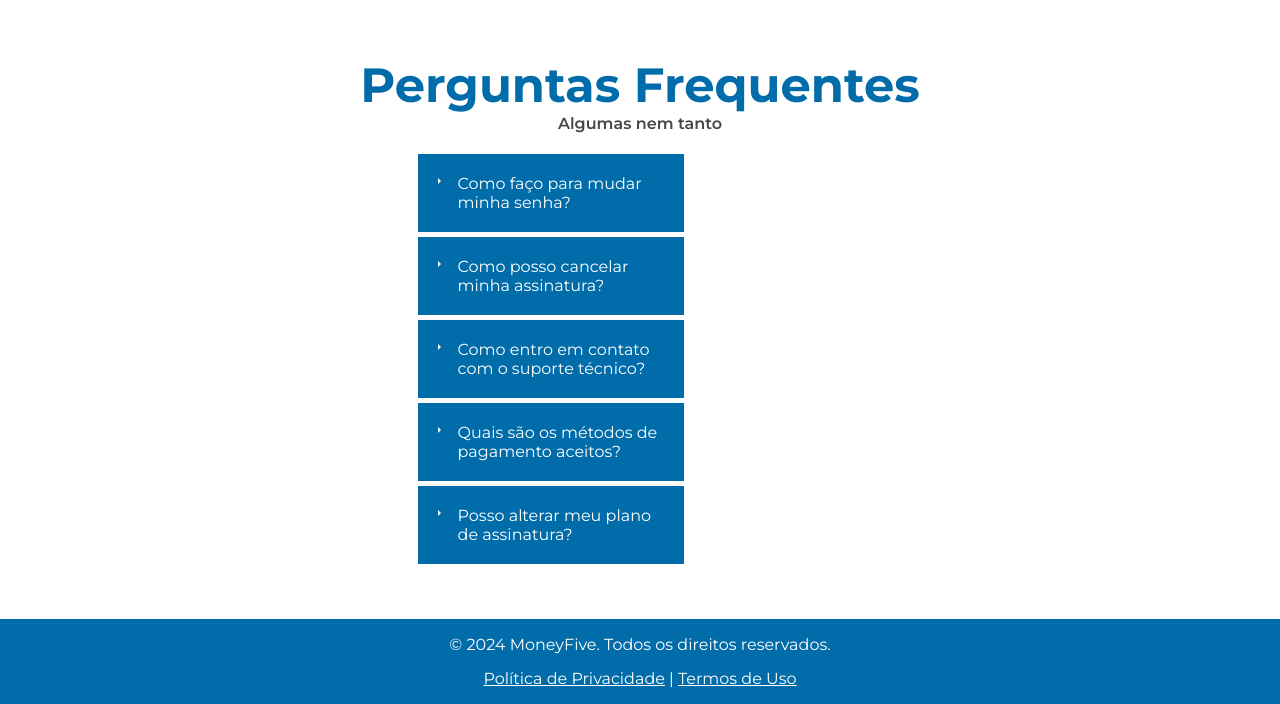
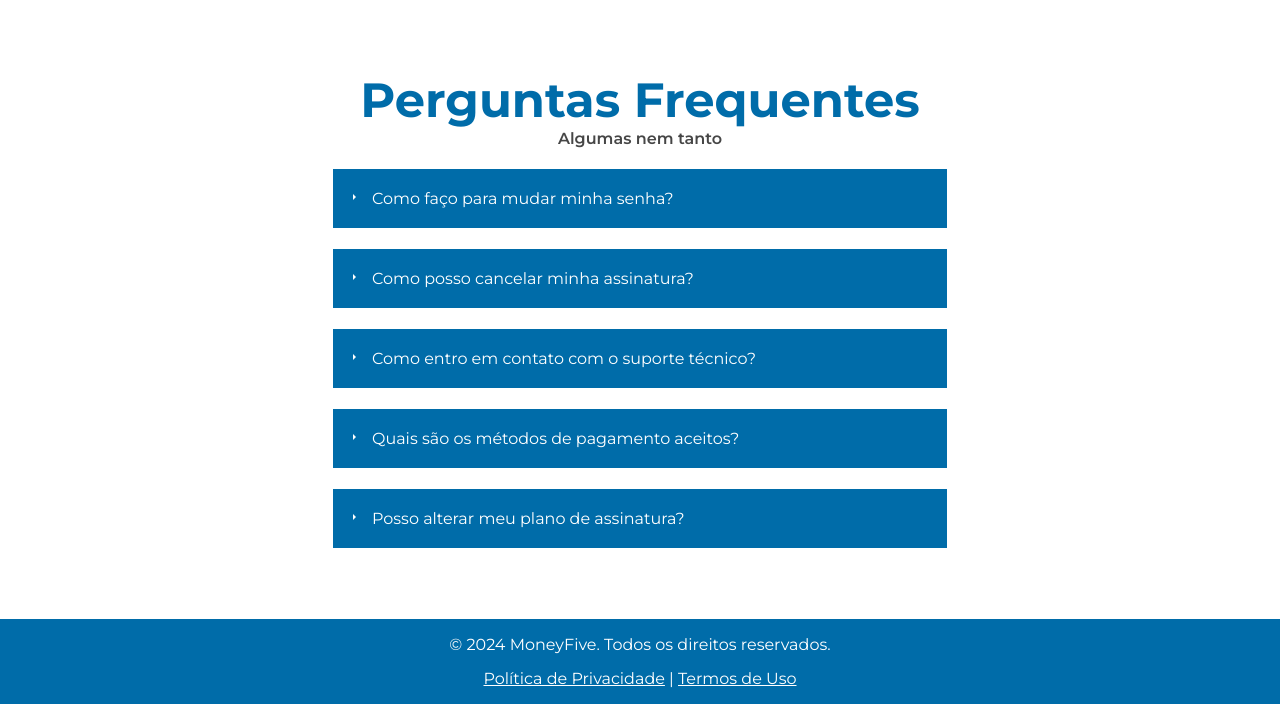
Before and after one commit to briuno/moneyfive, a PHP site: page /faq.php in a window 1280 px wide. Shown: the part 96-800 px from the top of the page. Run offline with PHP 8.4, Linux system fonts and the light colour scheme.

Commit message:
fix:  FAQ details width

```diff
--- a/css/faq.css
+++ b/css/faq.css
@@ -6,6 +6,15 @@
   width: 100%;
   gap: 1rem;
   flex: 1 1 0;
+}
+
+.faq__content {
+  display: flex;
+  flex-direction: column;
+  justify-content: center;
+  align-items: center;
+  gap: 1rem;
+  width: 80%;
 }
 
 summary {
```
